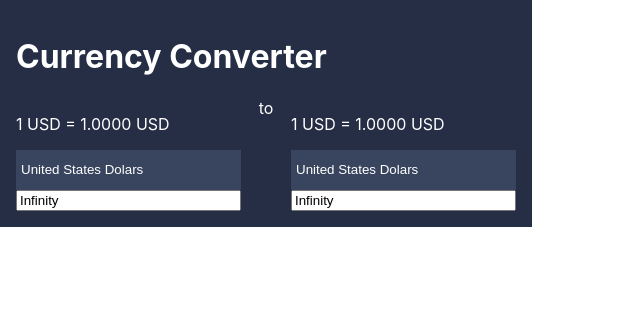
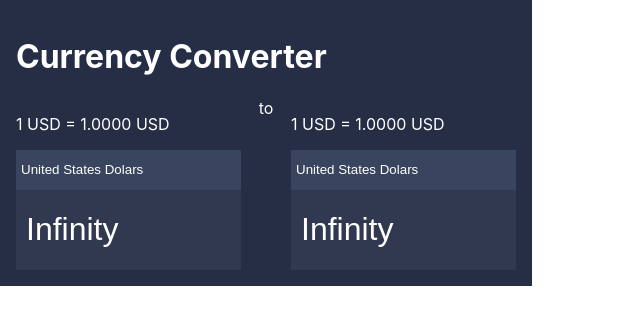
Before and after one commit to simondell/test-artfinder, a React (Create React App) app: page / in a window 1280 px wide. Shown: the top 324 px of the page, without its empty margins (0-640 px from the left). Built offline with nearby package versions, Linux system fonts and the light colour scheme.

Commit message:
Rough styles for inputs

```diff
--- a/src/Amounts/AmountBoard.css
+++ b/src/Amounts/AmountBoard.css
@@ -3,3 +3,12 @@
   flex-direction: column;
   align-items: stretch;
 }
+
+input {
+  background-color: rgb(49, 57, 80);
+  border: 0;
+  color: var(--color-fg);
+  font-size: 2em;
+  height: calc(var(--sizing-block) * 8);
+  padding: 0 var(--sizing-block);
+}
```
